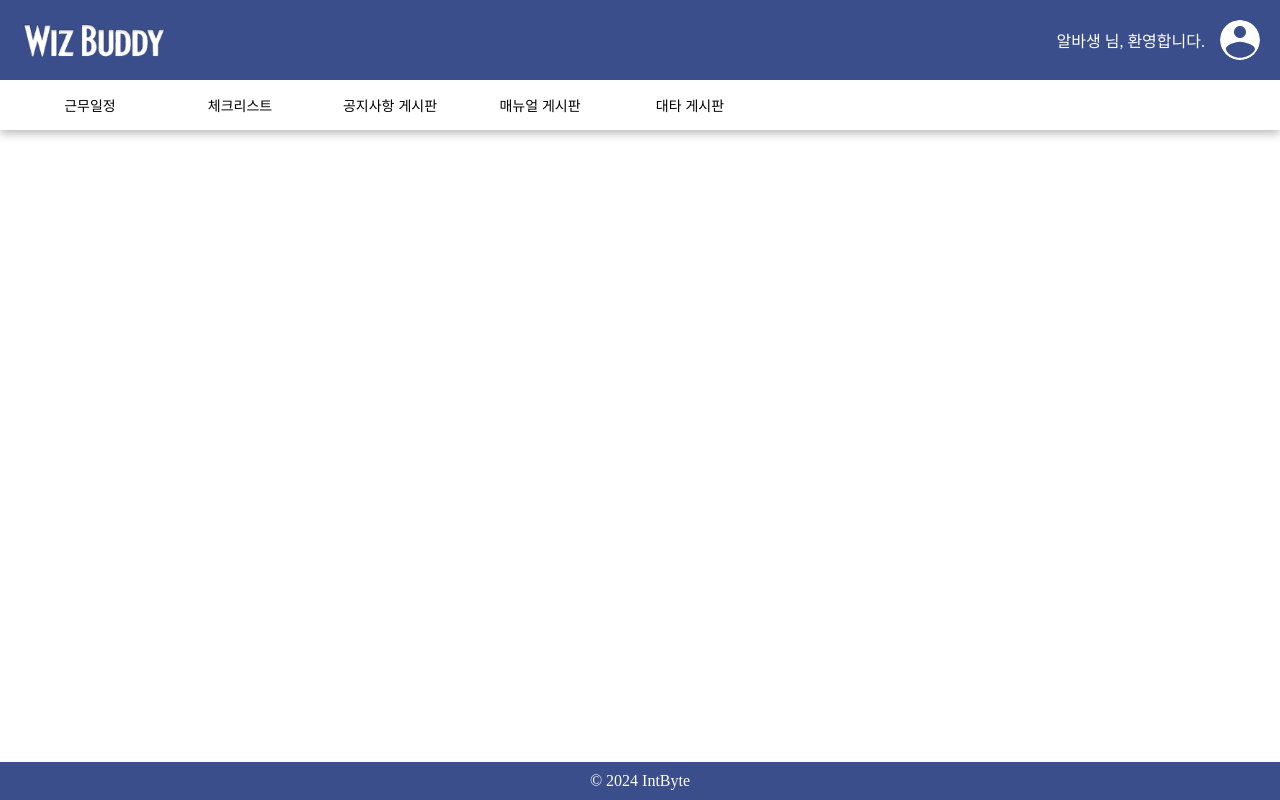
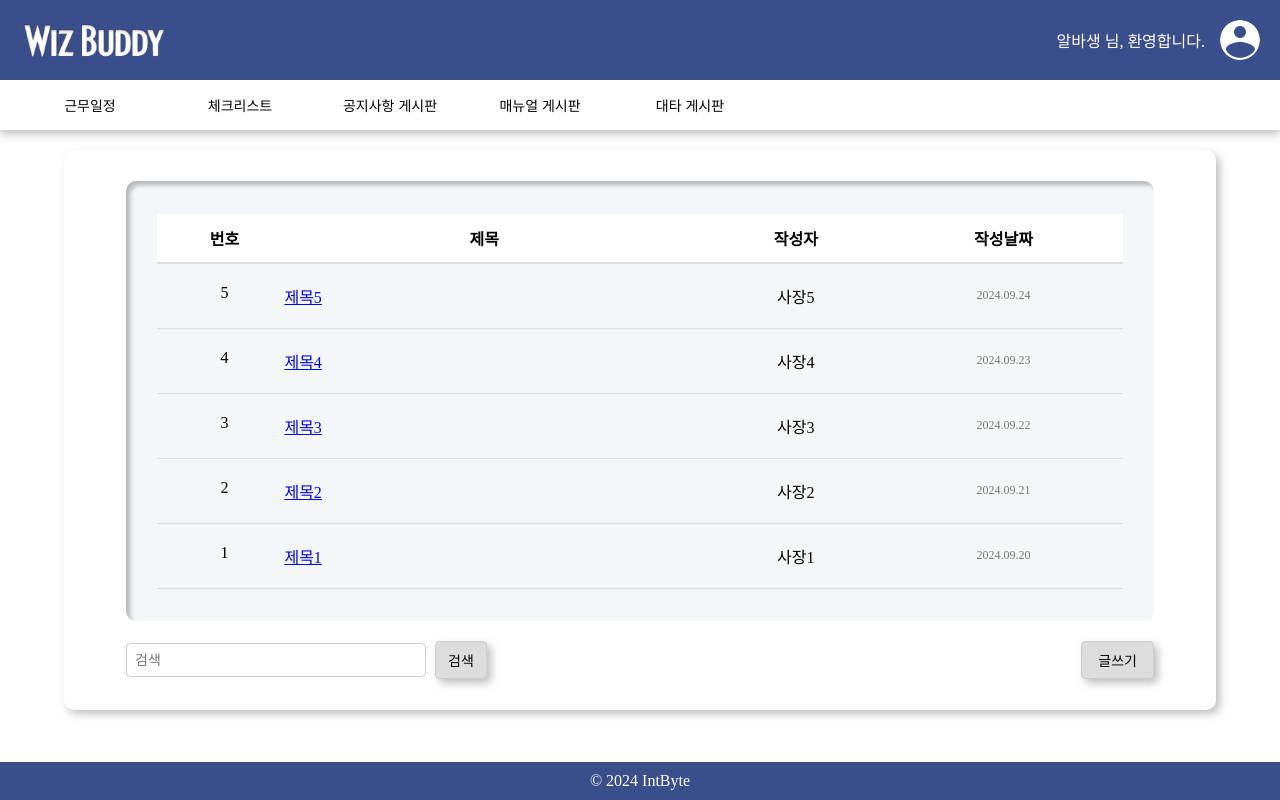
Before and after one commit to beyond-sw-camp/be09-3rd-Int-Byte4-WizBuddy-Frontend, a Vue app in the folder wizbuddy_front/: page /1 in a window 1280 px wide. Built offline with nearby package versions, Linux system fonts and the light colour scheme.

Commit message:
✨ 기능 추가 :  대타게시판  경로 및  이동 기능 추가

```diff
--- a/wizbuddy_front/src/components/board/BoardBackground.vue
+++ b/wizbuddy_front/src/components/board/BoardBackground.vue
@@ -9,7 +9,7 @@
           <input type="text" class="search-input" placeholder="검색">
           <button class="search-button">검색</button>
         </div>
-        <button class="write-button">글쓰기</button>
+        <button class="write-button" @click="goToRegister">글쓰기</button>
       </div>
     </div>
   </div>
@@ -21,6 +21,11 @@
 
     const currentRoute = useRoute();
     const router = useRouter();
+
+    const goToRegister = () => {
+      // 현재 게시판 유형에 따라 동적으로 경로 생성
+      router.push(`/registration?boardType=${currentRoute.params.boardType}`);
+    };
 </script>
 
 <style scoped>
--- a/wizbuddy_front/src/components/board/BoardItem.vue
+++ b/wizbuddy_front/src/components/board/BoardItem.vue
@@ -1,22 +1,66 @@
 <template>
   <div class="board-info">
     <div class="board-id">{{ board.id }}</div>
-    <router-link :to="`/manualboard/${board.id}`" class="board-title">{{ board.title }}</router-link>
+    <!-- router-link 경로를 boardType과 연동 -->
+    <router-link :to="`/${boardType}/${board.id}`" class="board-title">{{ board.title }}  <CommentCount v-if="isSubstituteBoard" :count="commentCount" /></router-link>
+
     <div class="board-writer">{{ board.writer }}</div>
     <div class="board-registerdate">{{ board.registerdate }}</div>
   </div>
 </template>
 
 <script setup>
+import { computed } from 'vue';
+import CommentCount from './CommentCount.vue'; // 댓글 카운트 컴포넌트 가져오기
+
 const props = defineProps({
   board: {
     type: Object,
     required: true
+  },
+  boardType: {
+    type: String,
+    required: true
+  },
+  comments: {
+    type: Array,
+    default: () => []
   }
+});
+
+// 댓글 수 계산
+const commentCount = computed(() => {
+  return props.comments.length;
+});
+const isSubstituteBoard = computed(() => {
+  return props.boardType === "subsboard";
 });
 </script>
 
 <style scoped>
+.board-item {
+  display: grid;
+  grid-template-columns: 1fr 4fr 2fr 2fr;
+  padding: 12px 16px;
+  border-bottom: 1px solid #ddd;
+  text-align: center;
+}
+
+.board-item-title {
+  display: flex;
+  align-items: center;
+  justify-content: flex-start;
+}
+
+.title-link {
+  color: #551A8B;
+  text-decoration: none;
+  margin-right: 8px;
+}
+
+.title-link:hover {
+  text-decoration: underline;
+}
   .board-info {
     display: grid;
     grid-template-columns: 1fr 4fr 2fr 2fr; /* Set column widths for id, title, writer, and date */
--- a/wizbuddy_front/src/components/board/BoardTable.vue
+++ b/wizbuddy_front/src/components/board/BoardTable.vue
@@ -6,7 +6,7 @@
       <div class="board-header-writer">작성자</div>
       <div class="board-header-registerdate">작성날짜</div>
     </div>
-    <BoardItem v-for="board in boards.slice().reverse()" :board="board" :key="board.id" />
+    <BoardItem v-for="board in boards.slice().reverse()" :key="board.id" :board="board" :boardType="boardType" :comments="getCommentsForBoard(board.id)"  />
   </div>
 </template>
 
@@ -14,28 +14,45 @@
 import { ref } from 'vue';
 import BoardItem from './BoardItem.vue';
 
+import { useRoute } from 'vue-router';
+const route = useRoute();
+const boardType = ref(route.params.boardType);
+
 const boards = ref([
-    {id: 1, title: '제목1', writer: '사장1', registerdate: '2024.09.20'},
-    {id: 2, title: '제목2', writer: '사장2', registerdate: '2024.09.21'},
-    {id: 3, title: '제목3', writer: '사장3', registerdate: '2024.09.22'},
-    {id: 4, title: '제목4', writer: '사장4', registerdate: '2024.09.23'},
-    {id: 5, title: '제목5', writer: '사장5', registerdate: '2024.09.24'},
+  { id: 1, title: '제목1', writer: '사장1', registerdate: '2024.09.20' },
+  { id: 2, title: '제목2', writer: '사장2', registerdate: '2024.09.21' },
+  { id: 3, title: '제목3', writer: '사장3', registerdate: '2024.09.22' },
+  { id: 4, title: '제목4', writer: '사장4', registerdate: '2024.09.23' },
+  { id: 5, title: '제목5', writer: '사장5', registerdate: '2024.09.24' },
 ]);
+
+const comments = ref([
+  { boardId: 1, content: '댓글1' },
+  { boardId: 2, content: '댓글2' },
+  { boardId: 2, content: '댓글3' },
+  { boardId: 3, content: '댓글4' },
+  { boardId: 3, content: '댓글5' },
+  { boardId: 5, content: '댓글6' },
+]);
+
+const getCommentsForBoard = (boardId) => {
+  return comments.value.filter(comment => comment.boardId === boardId);
+};
 </script>
 
 <style scoped>
 .board-header {
   display: grid;
-    grid-template-columns: 1fr 4fr 2fr 2fr; /* Match column widths to the items */
+  grid-template-columns: 1fr 4fr 2fr 2fr;
   padding: 12px 16px;
   background-color: #ffffff;
   font-weight: bold;
   border-bottom: 2px solid #ddd;
   text-align: center;
 }
+
 .board-container {
   width: 95%;
-    /* border-radius: 20px; */
   overflow: hidden;
 }
 </style>
--- a/wizbuddy_front/src/router/manualBoard.js
+++ b/wizbuddy_front/src/router/manualBoard.js
@@ -3,15 +3,15 @@ import PostDetail from '@/components/board/ManualPostDetail.vue';
 
 const ManualBoardRoutes = [
     {
-        path: "/manualboard",
-        component: ManualBoard,
-        // meta: { requiresAuth: true }
+      path: "/:boardType",
+      component: ManualBoard,
+      props: true // boardType을 제대로 전달하는지 확인
     },
     {
-        path: '/manualboard/:id',  // Dynamic route parameter for the board ID
-        component: PostDetail,      // The component that displays the post details
-        props: true               // Pass route params as props
+      path: "/manualboard/:id",
+      component: PostDetail,
+      props: route => ({ boardType: route.params.boardType, id: route.params.id }) // props로 boardType과 id를 전달
     }
-];
+  ];
 
 export default ManualBoardRoutes;
--- a/wizbuddy_front/src/router/noticeBoard.js
+++ b/wizbuddy_front/src/router/noticeBoard.js
@@ -1,10 +1,18 @@
 import NoticeBoard from '@/views/board/NoticeBoard.vue';
+// import NoticeDetail from '@/components/board/NoticePostDetail.vue';
 
 const NoticeBoardRoutes = [
     {
-        path: "/noticeboard",
-        component: NoticeBoard
-    }
-];
+      path: "/:boardType",
+      component: NoticeBoard,
+      props: true // boardType을 제대로 전달하는지 확인
+    },
+    // {
+    //   path: "/noticeboard/:id",
+    //   component: NoticeDetail,
+    //   props: route => ({ boardType: route.params.boardType, id: route.params.id }) // props로 boardType과 id를 전달
+    // }
+
+  ];
 
 export default NoticeBoardRoutes;
--- a/wizbuddy_front/src/router/router.js
+++ b/wizbuddy_front/src/router/router.js
@@ -7,6 +7,7 @@ import WelcomePage from '@/views/welcome/WelcomePage.vue';
 
 import ManualBoardRoutes from './manualBoard';
 import NoticeBoardRoutes from './noticeBoard';
+import SubsBoardRoutes from './subsBoard';
 import ScheduleRoutes from './schedule';
 import ChecklistRoutes from './checklist';
 import TaskRoutes from './task';
@@ -36,7 +37,8 @@ const routes = [
   ...NoticeBoardRoutes,
   ...ScheduleRoutes,
   ...ChecklistRoutes,
-  ...TaskRoutes
+  ...TaskRoutes,
+  ...SubsBoardRoutes
 ];
 
 const router = createRouter({
```
Also changed, not shown: wizbuddy_front/src/router/welcome.js (+6 -1 lines). Lines whose indentation alone changed are shown as unchanged.
